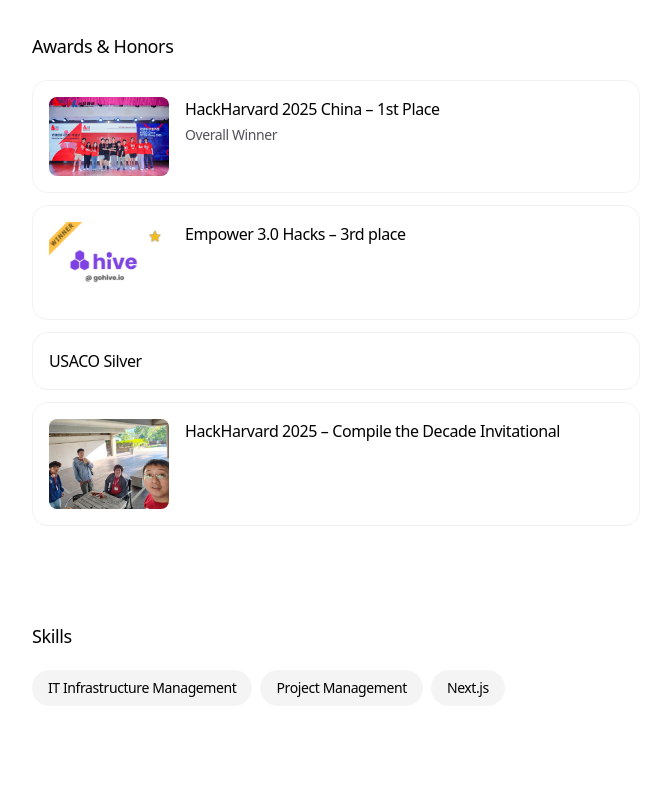
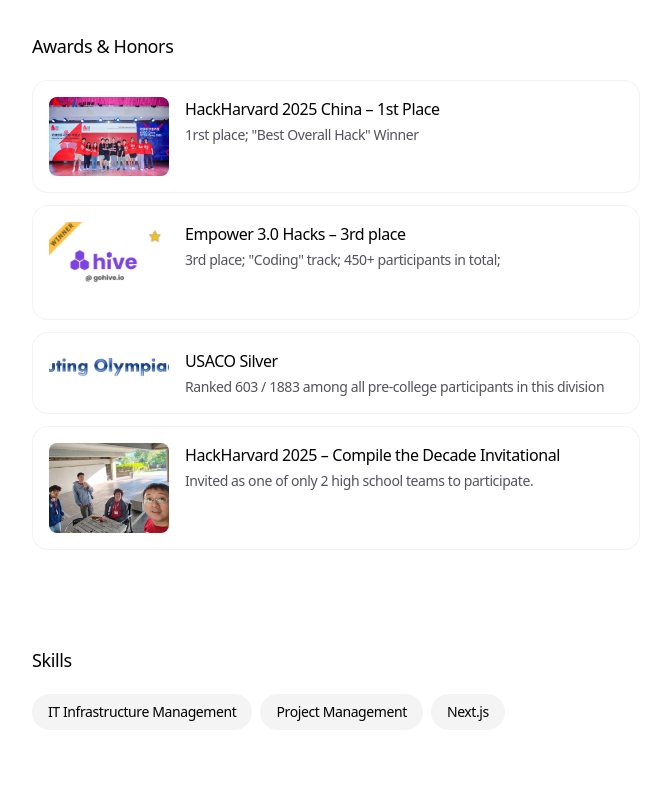
Before and after one commit to alanshen27/portfolio, a Next.js app: page / in a window 1280 px wide. Shown: the part 1560-2360 px from the top of the page, without its empty margins (304-975 px from the left). Built offline with nearby package versions, Linux system fonts and the light colour scheme.

Commit message:
feat: add some more information

```diff
--- a/app/data.ts
+++ b/app/data.ts
@@ -160,21 +160,25 @@
 export const AWARDS: Award[] = [
   {
     title: 'HackHarvard 2025 China – 1st Place',
-    description: 'Overall Winner',
+    description: '1rst place; "Best Overall Hack" Winner',
     image: '/hackharvardchina.JPG',
     id: 'award1',
   },
   {
     title: 'Empower 3.0 Hacks – 3rd place',
+    description: '3rd place; "Coding" track; 450+ participants in total;',
     image: '/empower3.0.png',
     id: 'award2',
   },
   {
     title: 'USACO Silver',
+    description: 'Ranked 603 / 1883 among all pre-college participants in this division',
+    image: '/usaco.png',
     id: 'award3',
   },
   {
     title: 'HackHarvard 2025 – Compile the Decade Invitational',
+    description: 'Invited as one of only 2 high school teams to participate.',
     image: '/hackharvard2025.JPG',
     id: 'award4',
   },
```
Also changed, not shown: public/usaco.png (added).
